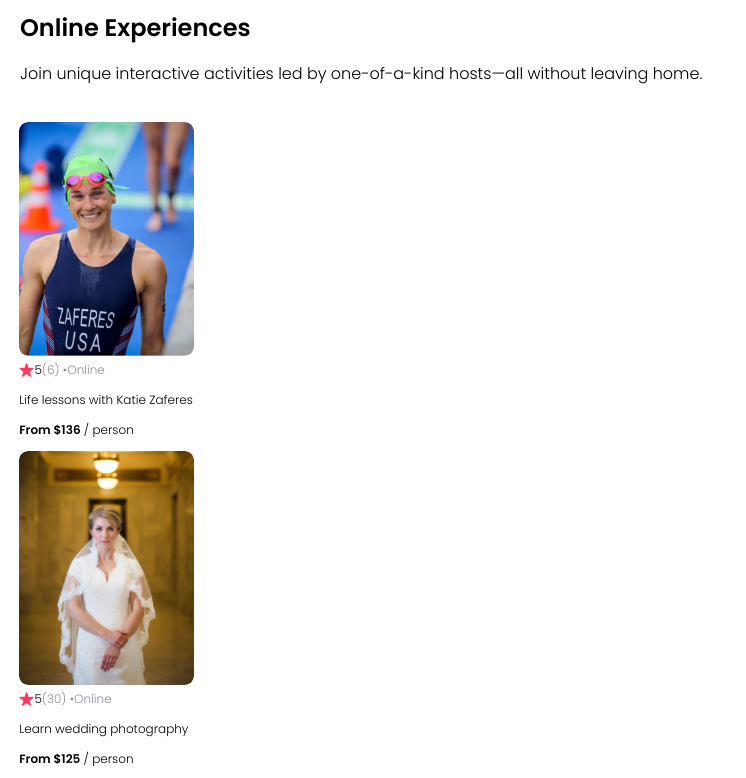
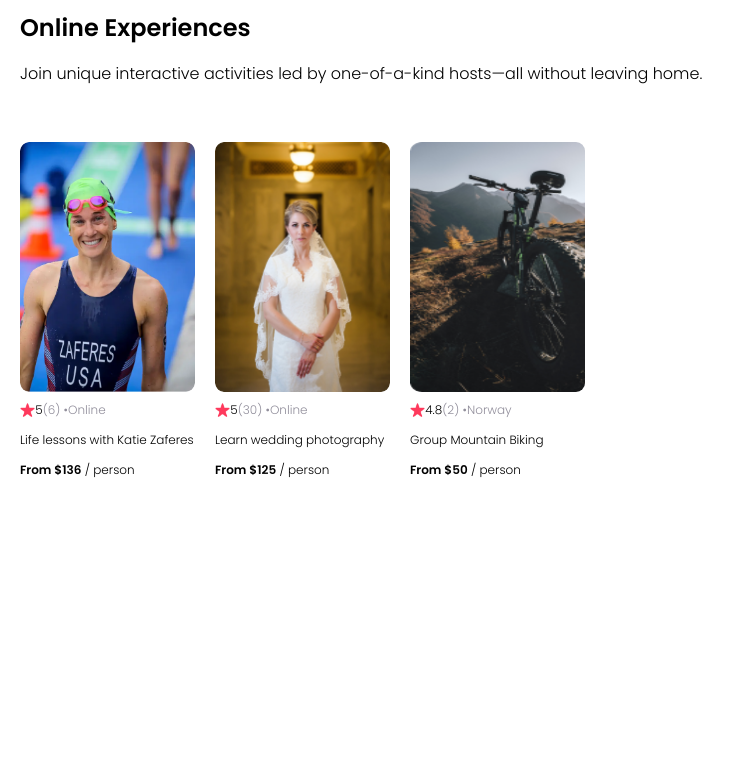
Before and after one commit to meutsabdahal/AirBnb-Experiences-Clone, a React (Create React App) app: page / in a window 1280 px wide. Shown: the part 560-1338 px from the top of the page, without its empty margins (0-746 px from the left). After the commit the page ends 1071 px from the top, so only its background shows below. Built offline with nearby package versions, Linux system fonts and the light colour scheme.

Commit message:
Adding more data to component through mapping

```diff
--- a/src/App.js
+++ b/src/App.js
@@ -6,6 +6,7 @@
 import data from './data'
 
 function App() {
+    // mapping data to components
     const dataElements = data.map(datas => {
         return (
             <Card
@@ -23,15 +24,9 @@
       <>
       <NavBar />
       <Hero />
-      {/* <Card
-          img = {Katie}
-          rating = '5.0'
-          reviewCount = {6}
-          country = 'USA'
-          title = 'Life lessons with Katie Zaferes'
-          price = {136}
-      /> */}
-      {dataElements}
+      <section className='cards-list'>
+          {dataElements}
+      </section>
 
       </>
     )
--- a/src/components/Card.js
+++ b/src/components/Card.js
@@ -10,8 +10,8 @@
                 <span className = 'gray'> {props.country}</span>
             </div>
 
-            <p>{props.title}</p>
-            <p><b>From ${props.price}</b> / person</p>
+            <p className="card-title">{props.title}</p>
+            <p className="card-price"><b>From ${props.price}</b> / person</p>
         </div>
     )
 }
--- a/src/css/styles.css
+++ b/src/css/styles.css
@@ -41,13 +41,31 @@
 .card{
     width: 175px;
     font-size: 12px;
-    margin-left: 1.5%;
+    /* margin-left: 1.5%; */
+    display: flex;
+    flex: 0 0 auto;
+    flex-direction: column;
+}
+
+.cards-list {
+    display: flex;
+    flex-wrap: nowrap;
+    gap: 20px;
+    overflow-x: auto;
 }
 
 .card-image{
     width: 100%;
+    height: 250px;
     border-radius: 9px;
+    margin-bottom: 9px;
 }
+
+.card-title {
+    overflow: hidden;
+    text-overflow: ellipsis;
+}
+
 
 .card-stats{
     display: flex;
@@ -58,6 +76,10 @@
     height: 14px;
 }
 
+.card-price {
+    margin-top: auto;
+}
+
 .gray{
     color: #918E9B;
 }
--- a/src/data.js
+++ b/src/data.js
@@ -39,6 +39,7 @@
         location: 'Norway',
         openSpots: 3
 
-    }
+    },
+
 
 ]
```
